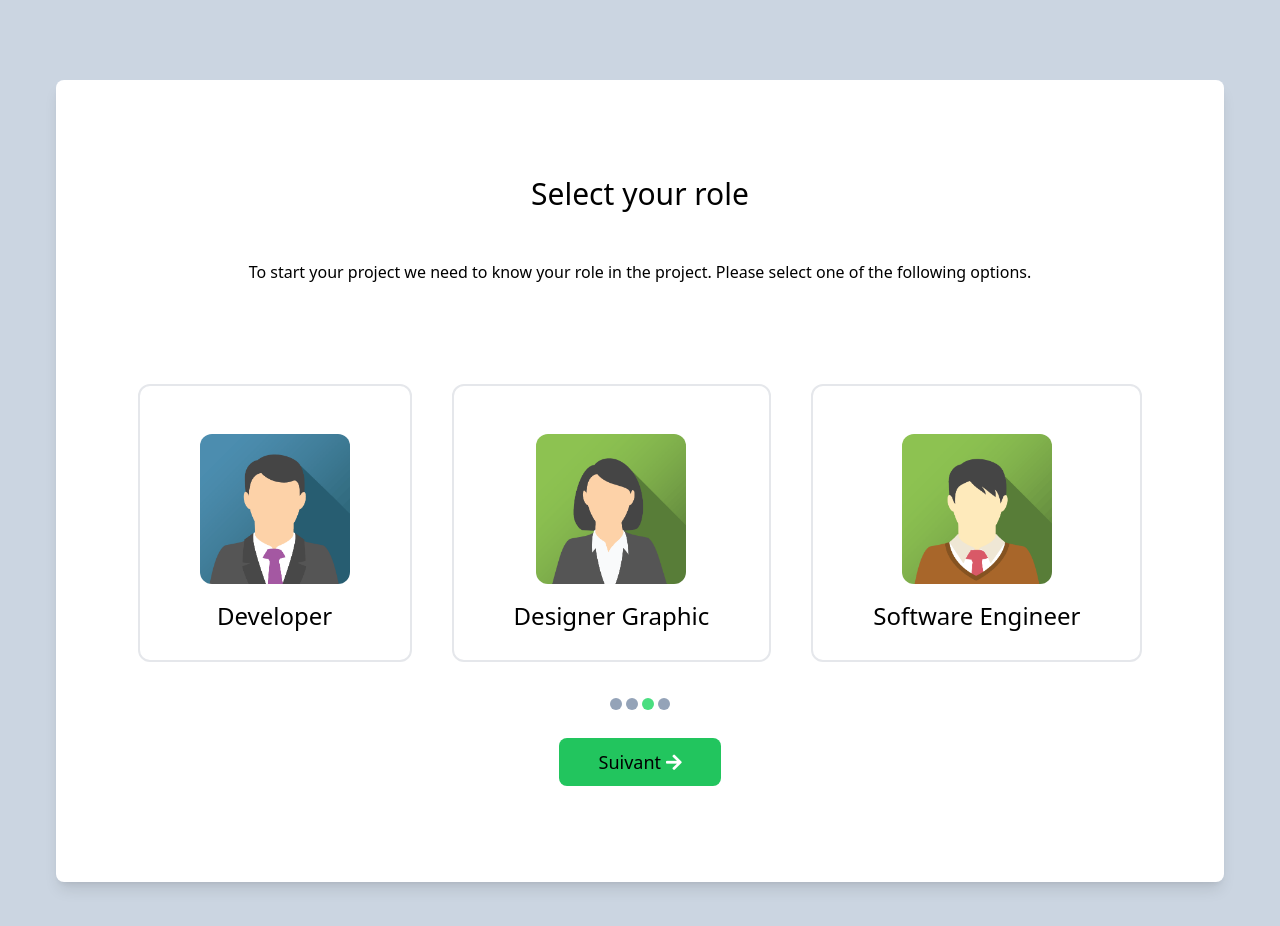
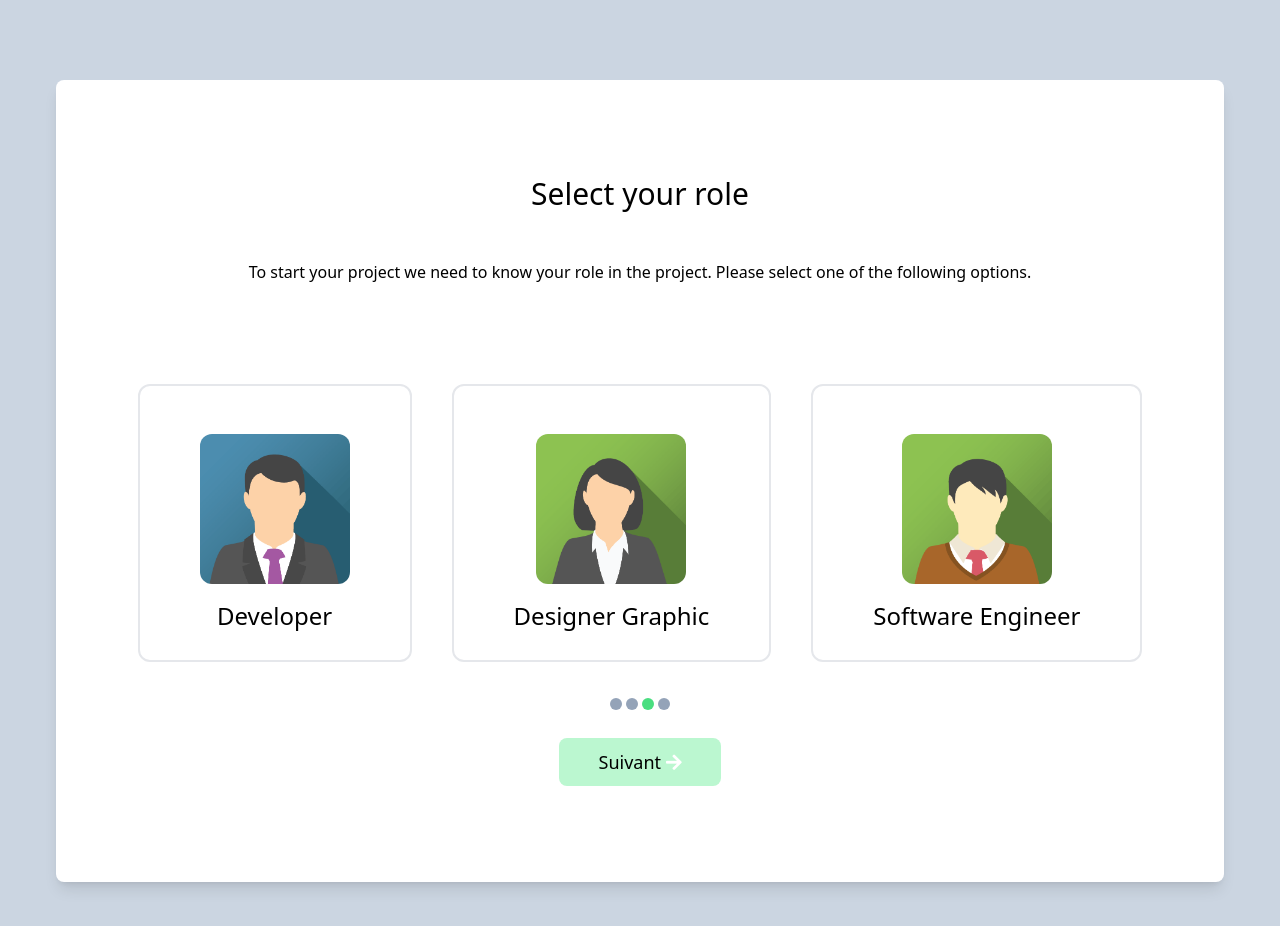
Before and after one commit to rosto-infinity/tp04-card-vue-js, a Vue app: page / in a window 1280 px wide. Shown: the top 926 px of the page. Built offline with nearby package versions, Linux system fonts and the light colour scheme.

Commit message:
isRolesSelected
isRolesSelected

```diff
--- a/src/App.vue
+++ b/src/App.vue
@@ -7,21 +7,17 @@
       </p>
 
       <div class="flex p-9 gap-10">
-        <RoleCard  v-for="(role,index) in roles"
-        :key="role.title" :img="role.img" :alt="role.title" :title="role.title"
-        :active="role.active"
-       @click="selectRole(index)"
-
-        />
+        <RoleCard v-for="(role, index) in roles" :key="role.title" :img="role.img" :alt="role.title" :title="role.title"
+          :active="role.active" @click="selectRole(index)" />
       </div>
       <div class="flex gap-1">
-         <div v-for="n in 4"
-         :key="n"
-         :class="{'!bg-green-400':n===3}"
+        <div v-for="n in 4" :key="n" :class="{ '!bg-green-400': n === 3 }"
           class="d w-3 h-3 bg-slate-400 rounded-full cursor-pointer"></div>
       </div>
 
-         <BaseButton label="label" class="mt-7">
+      <BaseButton
+      :disabled="!isRolesSelected"
+       label="label" class="mt-7">
         Suivant <i class="fas fa-arrow-right animate-ping text-white" </i>
       </BaseButton>
 
@@ -30,14 +26,12 @@
 </template>
 
 <script setup lang="ts">
-import { ref } from 'vue';
+import { ref , computed} from 'vue';
 import RoleCard from './components/RoleCard.vue';
 import BaseButton from './components/BaseButton.vue';
-
 import Develop from './assets/team-01.png'
 import Img from './assets/team-02.png'
 import SoftIng from './assets/team-03.png'
-
 
 const roles = ref([
   { title: 'Developer', img: Develop, active: false },
@@ -45,18 +39,20 @@ const roles = ref([
   { title: 'Software Engineer', img: SoftIng, active: false },
 ]);
 
-const selectRole = (index:number) => {
-  const role= roles.value[index] ;
-if(role.active)
-{
-  role.active=false;
+const selectRole = (index: number) => {
+  const role = roles.value[index];
+  if (role.active) {
+    role.active = false;
     return;
   }
+  roles.value.forEach((role) => (role.active = false));
+  role.active = true;
+}
 
-  roles.value.forEach((role)=>(role.active =false));
-  role.active=true;
-}
+const isRolesSelected = computed(() =>{
+  return roles.value.some((role)=> role.active)
+})
+
 </script>
 
-<style scoped>
-         </style>
+<style scoped></style>
--- a/src/components/BaseButton.vue
+++ b/src/components/BaseButton.vue
@@ -1,5 +1,7 @@
 <template>
-  <button class="bg-green-500 hover:bg-green-700 duration-150 py-2.5 px-10 rounded-lg text-lg font-medium">
+  <button
+  :disabled="disabled"
+  class="bg-green-500 disabled:bg-green-200 hover:bg-green-700 duration-150 py-2.5 px-10 rounded-lg text-lg font-medium">
   <slot>
     {{ label }}
   </slot>
@@ -8,7 +10,8 @@
 
 <script setup lang="ts">
 defineProps<{
-  label:string
+  label:string;
+  disabled:boolean
 }>();
 
 </script>
```
Lines whose indentation alone changed are shown as unchanged.
